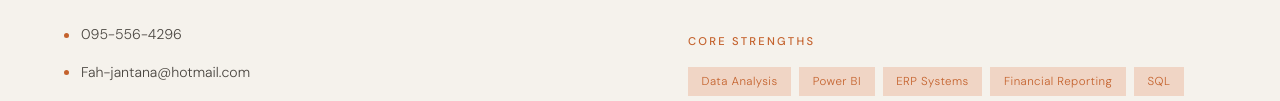
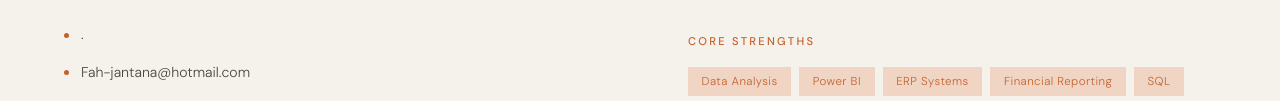
Before and after one commit to Fahjnp/portfolio, a plain HTML site: page index.html in a window 1280 px wide. Shown: the part 4298-4399 px from the top of the page. Drawn offline with Linux system fonts and the light colour scheme.

Commit message:
Update index.html

```diff
--- a/index.html
+++ b/index.html
@@ -373,7 +373,7 @@ footer{padding:2rem 4rem;border-top:.5px solid var(--line);display:flex;justify-
     <div>
       <div class="section-label">Let's connect</div>
       <div class="contact-big">Ready to<br><em style="font-family:'DM Serif Display',serif;font-style:italic;color:var(--accent)">collaborate?</em></div>
-      <a href="tel:0955564296" class="contact-detail"><span class="contact-dot"></span>095-556-4296</a>
+      <a href="" class="contact-detail"><span class="contact-dot"></span>.</a>
       <a href="mailto:Fah-jantana@hotmail.com" class="contact-detail"><span class="contact-dot"></span>Fah-jantana@hotmail.com</a>
       <div class="contact-detail"><span class="contact-dot"></span>Bang Khae, Bangkok</div>
     </div>
```
